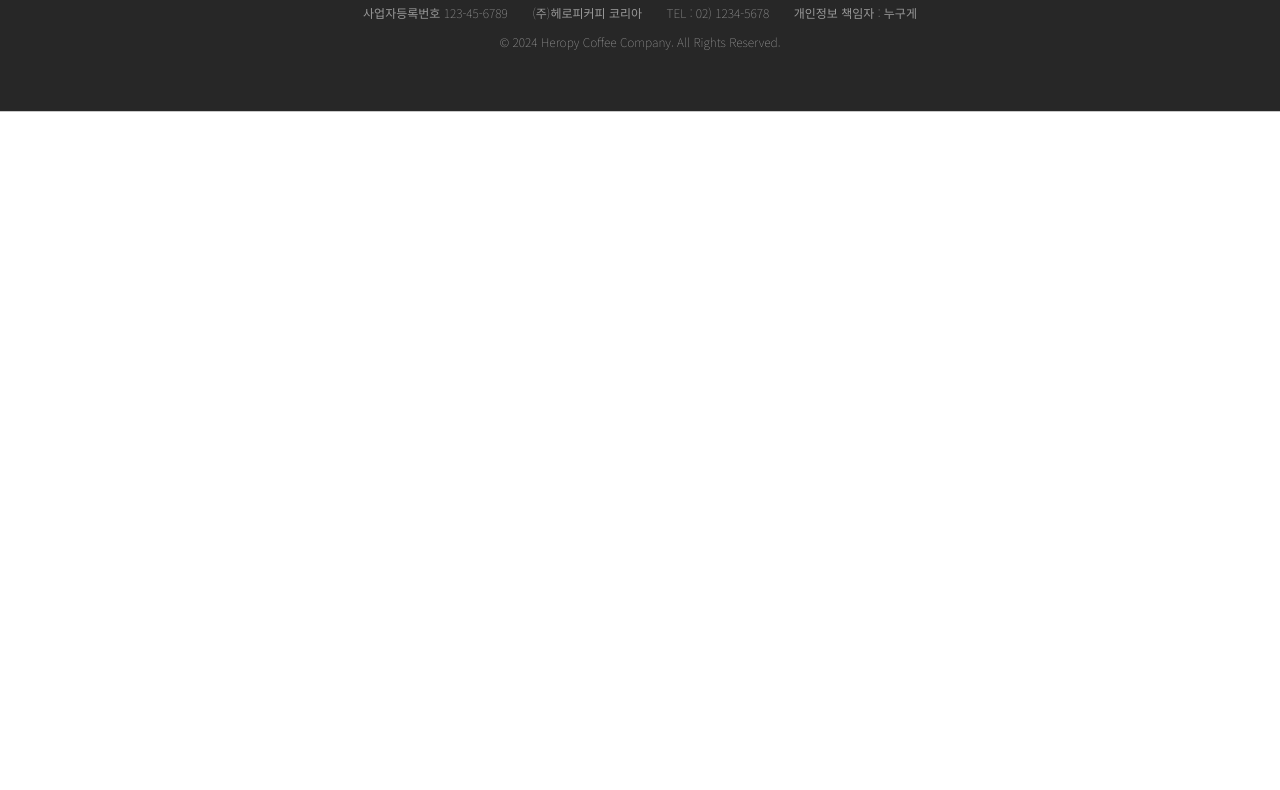
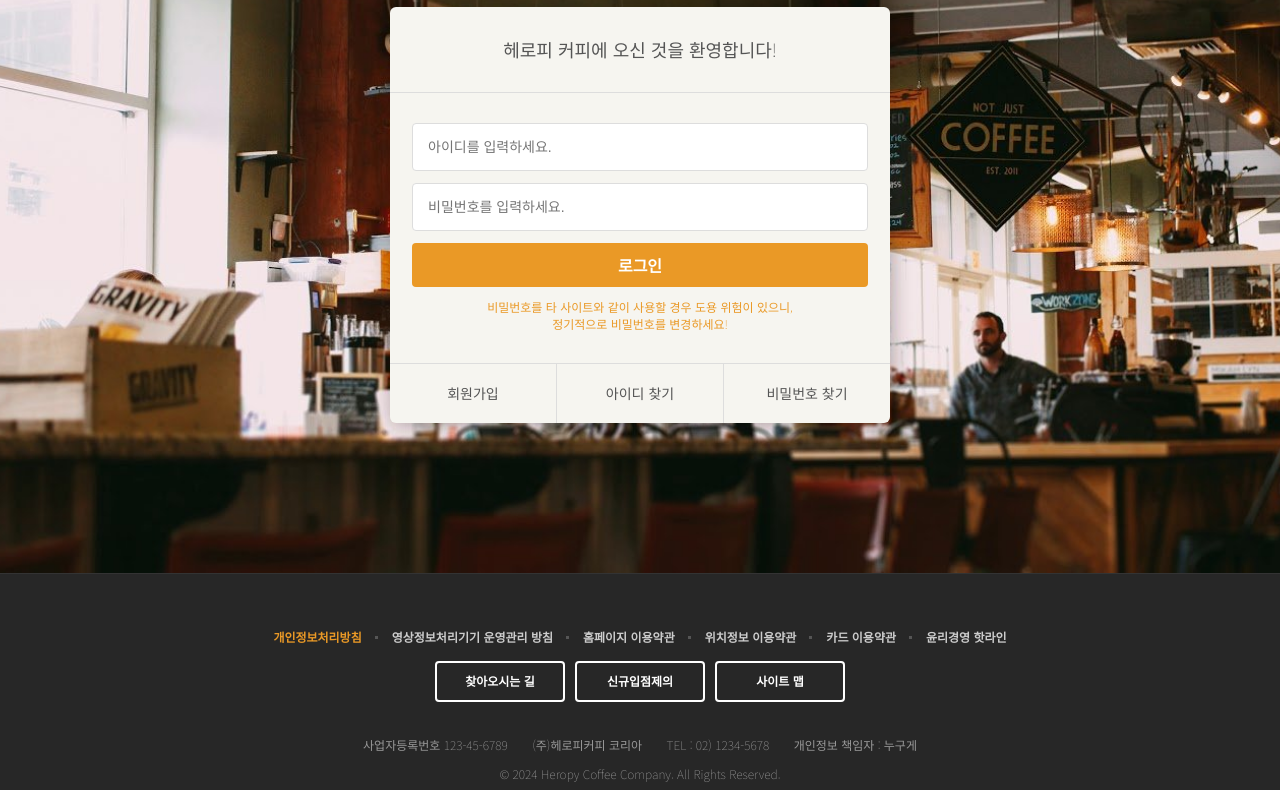
Before and after one commit to JeongUngPark/heropy_coffee, a plain HTML site: page signin/index.html in a window 1280 px wide. Shown: the part 279-1069 px from the top of the page. Before the commit the page ends 800 px from the top, so only its background shows below. Drawn offline with nearby package versions, Linux system fonts and the light colour scheme; a web font is replaced by a local one.

Commit message:
로그인 섹션 추가

```diff
--- a/css/common.css
+++ b/css/common.css
@@ -73,6 +73,20 @@ a {
 .btn.btn--white:hover {
   color: #333;
   background-color: #FFF;
+}
+
+.btn.btn--primary {
+  color: #FFF;
+  background-color: #EA9926;
+  border: none;
+}
+
+.btn.btn--primary:hover {
+  background-color: #cc8823;
+}
+
+.btn.block{
+  width: 100%;
 }
 
 /* HEADER */
--- a/css/signin.css
+++ b/css/signin.css
@@ -0,0 +1,78 @@
+.signin {
+  background-image: url('../images/signin_bg.jpg');
+  padding: 100px 0 150px;
+  margin-top: 120px;
+  background-attachment: fixed;
+  background-repeat: no-repeat;
+  background-position: center;
+  background-size: cover;
+}
+
+.signin h1 {
+  color: #fff;
+  font-size: 30px;
+  font-weight: 700;
+  text-align: center;
+  margin-bottom: 24px;
+}
+
+.signin .signin__card {
+  width: 500px;
+  margin: 0 auto;
+  background-color: #F6F5F0;
+  border-radius: 6px;
+  box-shadow: 2px 2px 20px rgba(0, 0, 0, .3);
+  color: #555;
+}
+
+.signin__card h2 {
+  padding: 30px;
+  font-size: 18px;
+  text-align: center;
+  border-bottom: 1px solid #ddd;
+}
+
+.signin__card form {
+  padding: 30px 22px;
+}
+
+.signin__card form input {
+  width: 100%;
+  margin-bottom: 12px;
+  padding: 15px;
+  border: 1px solid #ddd;
+  border-radius: 4px;
+  outline: none;
+  box-sizing: border-box;
+  font-size: 14px;
+}
+
+.signin__card form p {
+  margin-top: 12px;
+  font-size: 12px;
+  color: #EA9926;
+  text-align: center;
+}
+
+.signin__card .actions{
+  display: flex;
+  border-top: 1px solid #ddd;
+}
+
+.signin__card .actions a {
+  flex-grow: 1;
+  flex-basis: 0;
+  text-align: center;
+  padding: 20px;
+  border-right: 1px solid #ddd;
+  font-size: 14px;
+  color: #555;
+}
+
+.signin__card .actions a:hover {
+  text-decoration: underline;
+}
+
+.signin__card .actions a:last-child {
+  border-right: none;
+}
--- a/signin/index.html
+++ b/signin/index.html
@@ -364,6 +364,28 @@
         </li>
       </ul>
     </div>
+  </header>
+  <!-- SIGN IN -->
+  <section class="signin">
+    <h1>로그인</h1>
+    <div class="signin__card">
+      <h2>헤로피 커피에 오신 것을 환영합니다!</h2>
+      <form>
+        <input type="text" placeholder="아이디를 입력하세요." />
+        <input type="text" placeholder="비밀번호를 입력하세요." />
+        <button type="submit" class="btn btn--primary block">로그인</button>
+        <p>
+          비밀번호를 타 사이트와 같이 사용할 경우 도용 위험이 있으니, <br />
+          정기적으로 비밀번호를 변경하세요!
+        </p>
+      </form>
+      <div class="actions">
+        <a href="javascript:void(0)">회원가입</a>
+        <a href="javascript:void(0)">아이디 찾기</a>
+        <a href="javascript:void(0)">비밀번호 찾기</a>
+      </div>
+    </div>
+  </section>
 
   <!-- FOOTER -->
   <footer>
```
